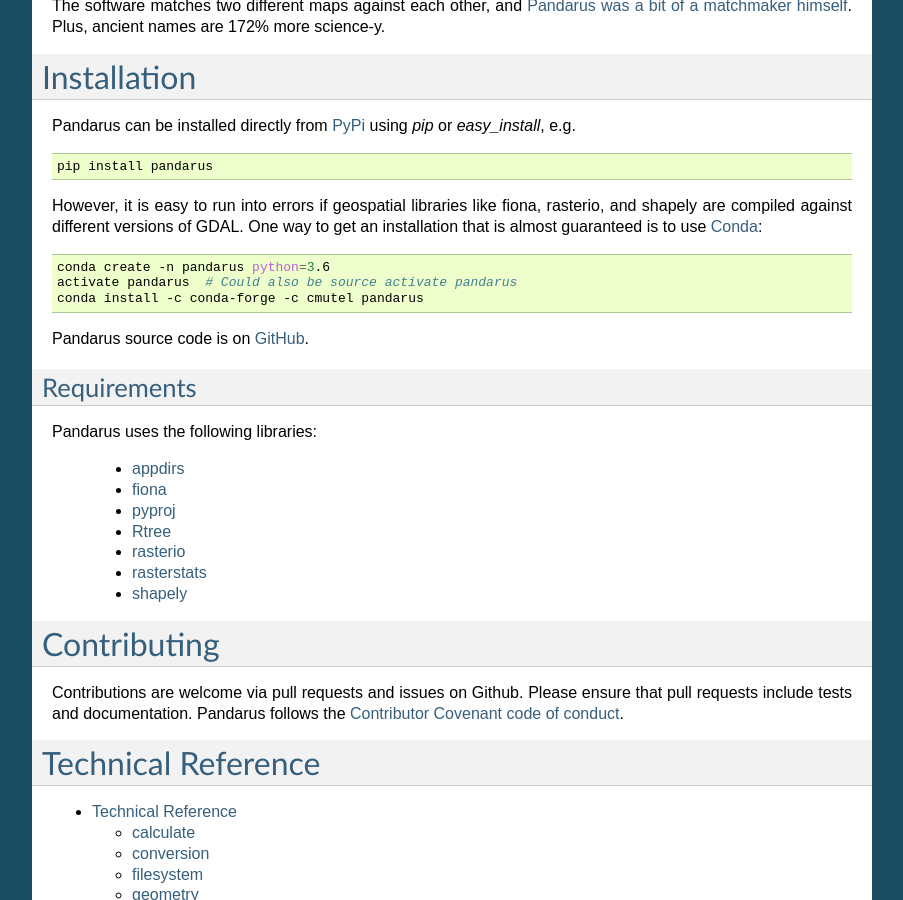
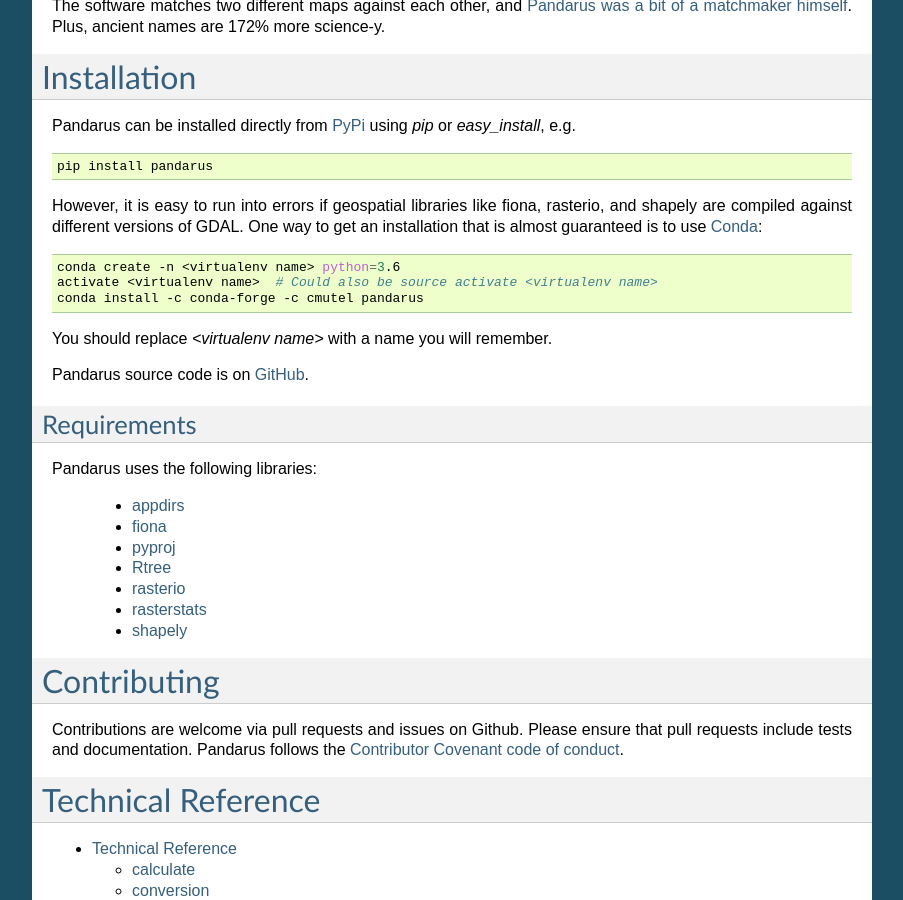
Before and after one commit to cmutel/pandarus, a Sphinx documentation site: the page built from docs/index.rst, in a window 1280 px wide and 900 px high, scrolled down 5100 px. Shown: the whole window, without its empty margins (198-1101 px from the left). Built offline with Sphinx 7.4.7, drawn with Linux system fonts in a browser that asks for light colours.

```diff
--- a/docs/index.rst
+++ b/docs/index.rst
@@ -134,9 +134,11 @@ However, it is easy to run into errors if geospatial libraries like fiona, raste
 
 .. code-block:: bash
 
-    conda create -n pandarus python=3.6
-    activate pandarus  # Could also be source activate pandarus
+    conda create -n <virtualenv name> python=3.6
+    activate <virtualenv name>  # Could also be source activate <virtualenv name>
     conda install -c conda-forge -c cmutel pandarus
+
+You should replace `<virtualenv name>` with a name you will remember.
 
 Pandarus source code is on `GitHub <https://github.com/cmutel/pandarus>`__.
 
--- a/setup.py
+++ b/setup.py
@@ -17,7 +17,7 @@ setup(
     author="Chris Mutel",
     author_email="cmutel@gmail.com",
     classifiers=[
-        'Development Status :: 5 - Production/Stabl',
+        'Development Status :: 5 - Production/Stable',
         'Intended Audience :: End Users/Desktop',
         'Intended Audience :: Developers',
         'Intended Audience :: Science/Research',
```
